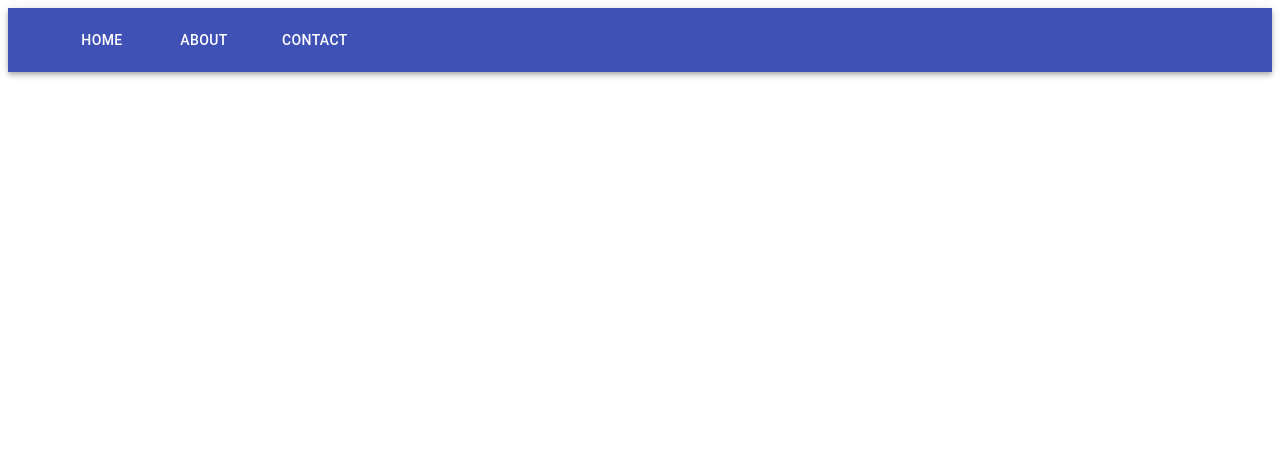
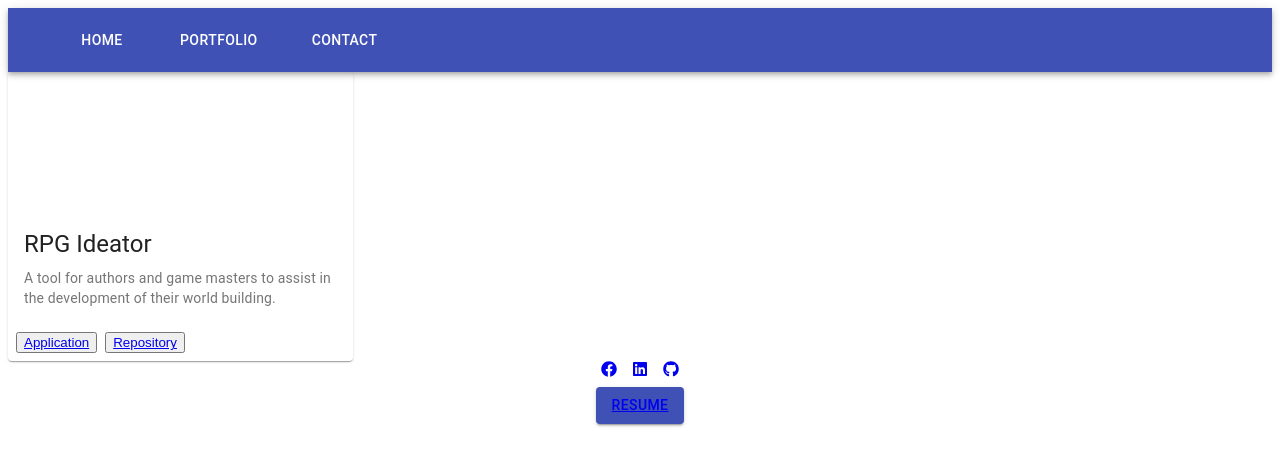
Before and after one commit to xenonth/my-react-portfolio, a React (Create React App) app: page /portfolio in a window 1280 px wide. Shown: the top 466 px of the page. Built offline with nearby package versions, Linux system fonts and the light colour scheme.

Commit message:
succesful ProjectCard component requires images and formatting

```diff
--- a/src/App.js
+++ b/src/App.js
@@ -5,6 +5,7 @@ import { BrowserRouter as Router, Route} from "react-router-dom";
 
 //import page files
 import Home from './pages/Home';
+import Projects from './pages/Projects'
 
 
 //components which sit outside the main page
@@ -17,6 +18,7 @@ function App() {
       <Header />
         <Route exact path ="/" component={Home} />
         <Route exact path ="/home" component={Home} />
+        <Route exact path ="/portfolio" component={Projects} />
     </Router>
   );
 }
--- a/src/components/Header.js
+++ b/src/components/Header.js
@@ -16,8 +16,8 @@ const headersData = [
     href: "/home",
   },
   {
-    label: "about",
-    href: "/about",
+    label: "portfolio",
+    href: "/portfolio",
   },
   {
     label: "contact",
--- /dev/null
+++ b/src/components/ProjectCard.js
@@ -0,0 +1,67 @@
+import React from 'react';
+
+//import material UI Components
+
+import Card from '@material-ui/core/Card';
+import CardActionArea from '@material-ui/core/CardActionArea';
+import CardActions from '@material-ui/core/CardActions';
+import CardContent from '@material-ui/core/CardContent';
+import CardMedia from '@material-ui/core/CardMedia';
+import Typography from '@material-ui/core/Typography';
+
+//Material UI styling
+import { makeStyles } from '@material-ui/core/styles';
+const useStyles = makeStyles({
+  root: {
+    maxWidth: 345,
+  },
+  media: {
+    height: 140,
+  },
+});
+
+function ProjectCard (props) {
+  const classes = useStyles();
+  const pic = props.pic;
+  const title = props.title;
+  const projectName = props.projectName;
+  const description = props.description;
+  const app = props.app;
+  const repo = props.repo;
+
+  return (
+    <Card className={classes.root}>
+      <CardActionArea>
+        <CardMedia
+          className={classes.media}
+          image={pic}
+          title={title}
+        />
+        <CardContent>
+          <Typography gutterBottom variant="h5" component="h2">
+            {projectName}
+          </Typography>
+          <Typography variant="body2" color="textSecondary" component="p">
+            {description}
+          </Typography>
+        </CardContent>
+      </CardActionArea>
+      <CardActions>
+
+            <button>
+                <a href={app} target="_blank" rel="noreferrer">
+                    Application
+                </a>
+            </button>
+
+            <button>
+                <a href={repo} target="_blank" rel="noreferrer">
+                    Repository
+                </a>
+            </button>
+      </CardActions>
+    </Card>
+  );
+}
+
+export default ProjectCard;
--- a/src/pages/Projects.js
+++ b/src/pages/Projects.js
@@ -0,0 +1,53 @@
+import React from 'react';
+
+//social Link and Resume buttons at bottom of screen
+import SideFooter from '../components/Side-Footer';
+
+import ProjectCard from '../components/ProjectCard';
+
+//import material UI components
+import Grid from '@material-ui/core/Grid';
+
+//material UI styling
+import {makeStyles} from '@material-ui/core/styles';
+
+const projectData = {
+    rpgIdeator: {
+        picture: '',
+        heading: "rpg-Idea",
+        projectTitle: "RPG Ideator",
+        description: "A tool for authors and game masters to assist in the development of their world building.",
+        appLink: "https://rpg-ideator.herokuapp.com",
+        repoLink: "https://github.com/xenonth/rpg-planner",
+    },
+}
+const useStyles = makeStyles(() => ({
+    root: {
+        background: 'black',
+        color: 'white',
+    },
+}))
+
+function Projects () {
+    const classes = useStyles();
+
+
+    return (
+        <Grid container="fluid">
+            <ProjectCard className={classes.root}
+                pic={projectData.rpgIdeator.picture}
+                title={projectData.rpgIdeator.heading}
+                projectName={projectData.rpgIdeator.projectTitle}
+                description={projectData.rpgIdeator.description}
+                app={projectData.rpgIdeator.appLink}
+                repo={projectData.rpgIdeator.repoLink}
+
+            />
+
+            <SideFooter />
+        </Grid>
+    )
+
+}
+
+export default Projects;
```
